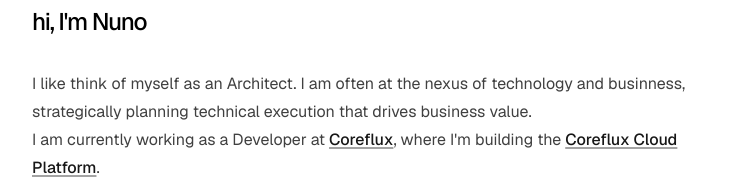
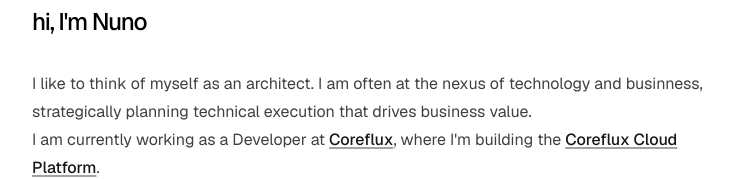
Before and after one commit to nunocgoncalves/nunocgoncalves.com, a Next.js app: page / in a window 1280 px wide. Shown: the part 146-325 px from the top of the page, without its empty margins (272-1005 px from the left). Built offline with nearby package versions, Linux system fonts and the light colour scheme.

Commit message:
Fix typos

```diff
--- a/app/page.tsx
+++ b/app/page.tsx
@@ -22,7 +22,7 @@
     <section>
 		<h1 className="font-medium text-2xl mb-8 tracking-tighter">hi, I'm Nuno</h1>
 		<p className="prose prose-neutral dark:prose-invert">
-		  I like think of myself as an Architect. I am often at the nexus of technology and businness, strategically planning technical execution that drives business value.
+		  I like to think of myself as an architect. I am often at the nexus of technology and businness, strategically planning technical execution that drives business value.
 		</p>
 		<p className="prose prose-neutral dark:prose-invert">
 		  I am currently working as a Developer at {' '}
```
